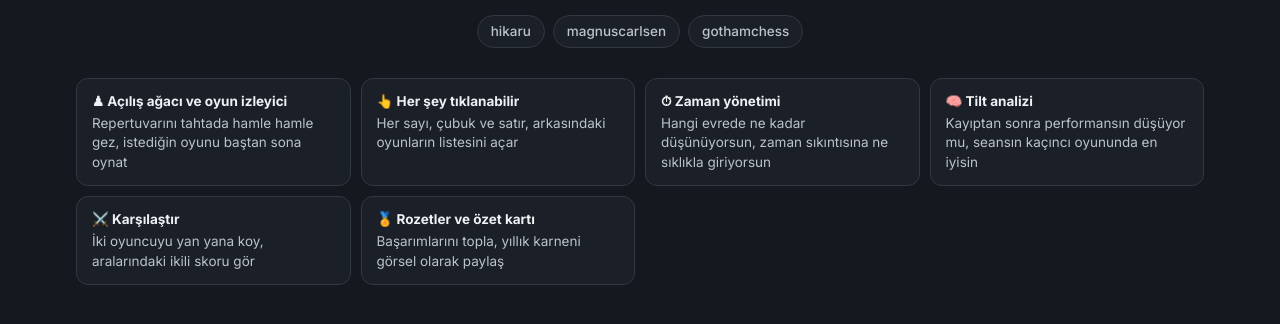
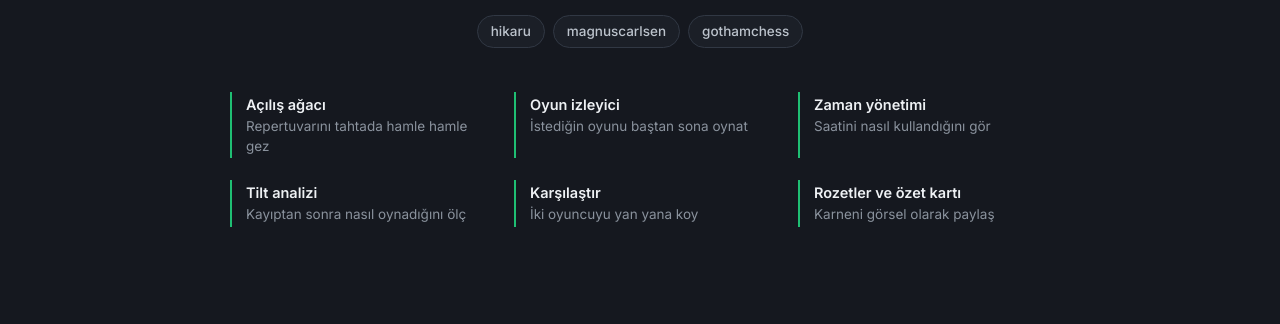
Before and after one commit to tgchess/EloPulse, a plain HTML site: page index.html in a window 1280 px wide. Both pictures are taken after a click on the element "EloPulse". Shown: the part 386-710 px from the top of the page. Drawn offline with Linux system fonts and the light colour scheme.

Commit message:
Update index.html

```diff
--- a/index.html
+++ b/index.html
@@ -50,9 +50,12 @@ button{font:inherit;cursor:pointer;color:inherit}
 .hero h1{color:var(--text-primary);font-size:34px;letter-spacing:-.03em;margin:0 0 10px;line-height:1.15}
 .hero h1 span{color:var(--brand)}
 .hero .ex{margin-top:18px;display:flex;gap:8px;justify-content:center;flex-wrap:wrap}
-.feat{display:grid;grid-template-columns:repeat(auto-fit,minmax(220px,1fr));gap:10px;margin-top:30px;text-align:left}
-.feat div{background:var(--surface-1);border:1px solid var(--border);border-radius:12px;padding:13px 15px;font-size:13.5px}
-.feat b{display:block;color:var(--text-primary);margin-bottom:2px}
+.feat{display:grid;grid-template-columns:repeat(3,1fr);gap:22px 32px;margin:44px auto 0;max-width:820px;text-align:left}
+@media(max-width:640px){.feat{grid-template-columns:1fr;gap:16px}}
+.feat div{border-left:2px solid var(--brand-2);padding:2px 0 2px 14px;font-size:13.5px;color:var(--text-muted)}
+.feat b{display:block;color:var(--text-primary);font-weight:600;font-size:14.5px;margin-bottom:2px}
+.flag{height:15px;width:auto;border-radius:2px;vertical-align:0;margin-left:4px;box-shadow:0 0 0 1px rgba(255,255,255,.12)}
+.profile .name .flag{height:18px;vertical-align:-1px;margin-left:6px}
 .chip{background:var(--surface-1);border:1px solid var(--border);color:var(--text-secondary);border-radius:999px;padding:6px 13px;font-size:13.5px;font-weight:500;white-space:nowrap}
 .chip:hover{color:var(--text-primary)}
 .chip.on{background:var(--brand);color:var(--brand-ink);border-color:var(--brand)}
@@ -207,12 +210,12 @@ section[hidden],.modal[hidden],[hidden]{display:none!important}
       <button class="chip" data-ex="gothamchess">gothamchess</button>
     </div>
     <div class="feat">
-      <div><b>♟ Açılış ağacı ve oyun izleyici</b>Repertuvarını tahtada hamle hamle gez, istediğin oyunu baştan sona oynat</div>
-      <div><b>👆 Her şey tıklanabilir</b>Her sayı, çubuk ve satır, arkasındaki oyunların listesini açar</div>
-      <div><b>⏱ Zaman yönetimi</b>Hangi evrede ne kadar düşünüyorsun, zaman sıkıntısına ne sıklıkla giriyorsun</div>
-      <div><b>🧠 Tilt analizi</b>Kayıptan sonra performansın düşüyor mu, seansın kaçıncı oyununda en iyisin</div>
-      <div><b>⚔️ Karşılaştır</b>İki oyuncuyu yan yana koy, aralarındaki ikili skoru gör</div>
-      <div><b>🏅 Rozetler ve özet kartı</b>Başarımlarını topla, yıllık karneni görsel olarak paylaş</div>
+      <div><b>Açılış ağacı</b>Repertuvarını tahtada hamle hamle gez</div>
+      <div><b>Oyun izleyici</b>İstediğin oyunu baştan sona oynat</div>
+      <div><b>Zaman yönetimi</b>Saatini nasıl kullandığını gör</div>
+      <div><b>Tilt analizi</b>Kayıptan sonra nasıl oynadığını ölç</div>
+      <div><b>Karşılaştır</b>İki oyuncuyu yan yana koy</div>
+      <div><b>Rozetler ve özet kartı</b>Karneni görsel olarak paylaş</div>
     </div>
   </div>
 
@@ -556,7 +559,7 @@ const tcLabel = tc => TC[tc] ? TC[tc].l : tc;
 const userLink = u => `<a href="https://www.chess.com/member/${encodeURIComponent(u)}" target="_blank" rel="noopener">${esc(u)}</a>`;
 const rivalBtn = u => `<button class="linkbtn" data-h2h="${esc(u)}">${esc(u)}</button>`;
 const gameLink = (g, txt) => `<a href="${esc(g.url)}" target="_blank" rel="noopener" title="Chess.com'da aç">${txt || '↗'}</a>`;
-const flag = cc => cc && /^[A-Z]{2}$/.test(cc) ? String.fromCodePoint(...[...cc].map(c => 127397 + c.charCodeAt(0))) : '';
+const flag = cc => cc && /^[A-Z]{2}$/.test(cc) && !/^X/.test(cc) ? `<img class="flag" src="https://flagcdn.com/w40/${cc.toLowerCase()}.png" srcset="https://flagcdn.com/w80/${cc.toLowerCase()}.png 2x" alt="${cc}" title="${cc}" onerror="this.replaceWith(document.createTextNode(' ${cc}'))">` : '';
 const meName = () => esc(PROFILE && PROFILE.username || ME);
 function head(title, sub, chips) { return `<div class="head"><div><h2>${title}</h2>${sub ? `<div class="sub">${sub}</div>` : ''}</div>${chips || ''}</div>`; }
 function countBy(list, fn) { const m = new Map(); for (const x of list) { const k = fn(x); if (!m.has(k)) m.set(k, []); m.get(k).push(x); } return [...m].map(([k, l]) => ({k, v: l.length, list: l})).sort((a, b) => b.v - a.v); }
@@ -1473,7 +1476,13 @@ function drawWrapped(G, logo) {
 
 // =============== wiring ===============
 $('#f').addEventListener('submit', e => { e.preventDefault(); load($('#nick').value); });
-$('#home').addEventListener('click', () => { if (ALL.length) { scrollTo({top: 0, behavior: 'smooth'}); gotoTab('genel'); } });
+$('#home').addEventListener('click', goHome);
+function goHome() {
+  if (loading) return;
+  closeModal(); $('#app').hidden = true; $('#hero').hidden = false; $('#nick').value = ''; setStatus(''); setProg(null);
+  try { history.replaceState(null, '', location.pathname); } catch (e) {}
+  scrollTo({top: 0});
+}
 let rz, lastW = innerWidth; addEventListener('resize', () => { if (innerWidth === lastW) return; lastW = innerWidth; clearTimeout(rz); rz = setTimeout(() => { if (LAST.length) renderAll(); }, 150); });
 try { const u = new URLSearchParams(location.search).get('u'); if (u) load(u); } catch (e) {}
 
```
